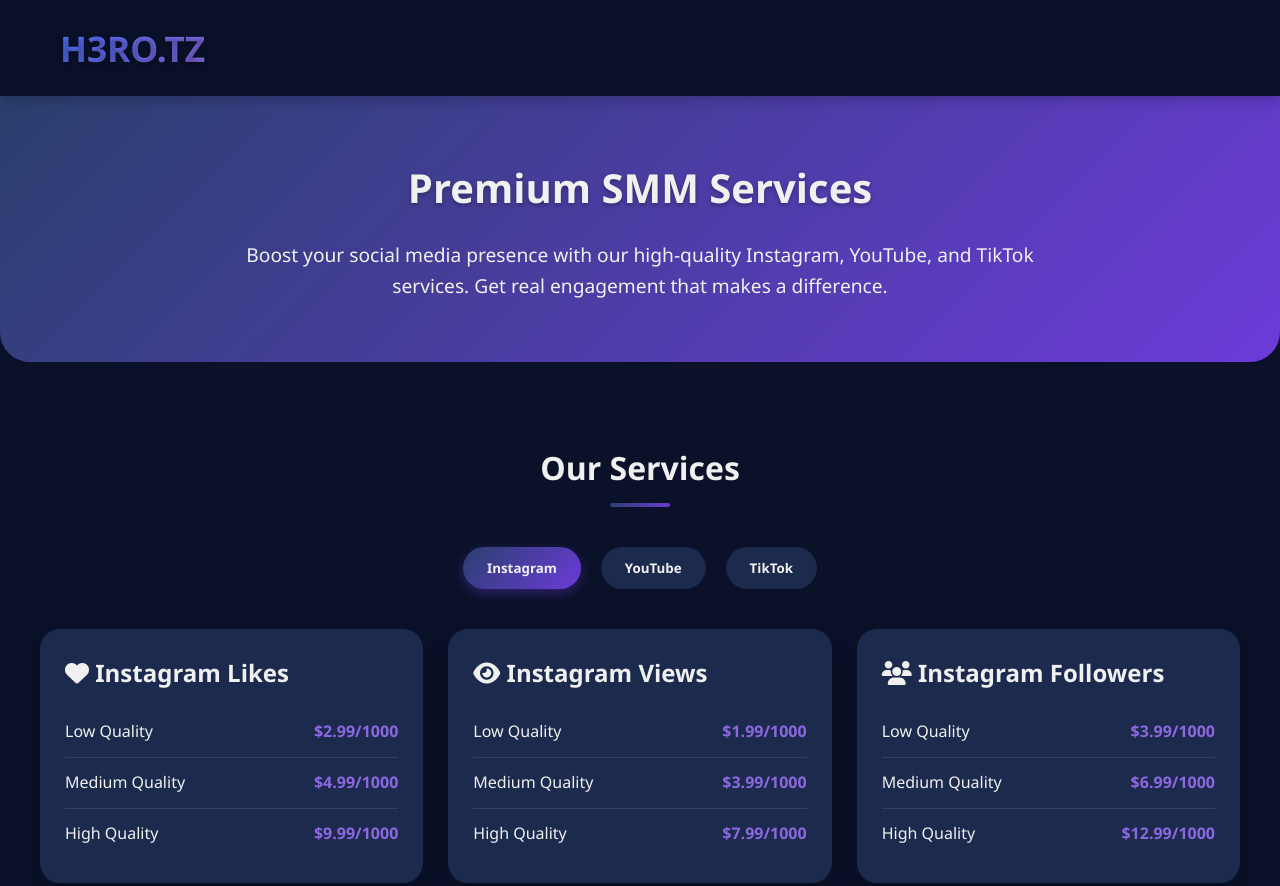
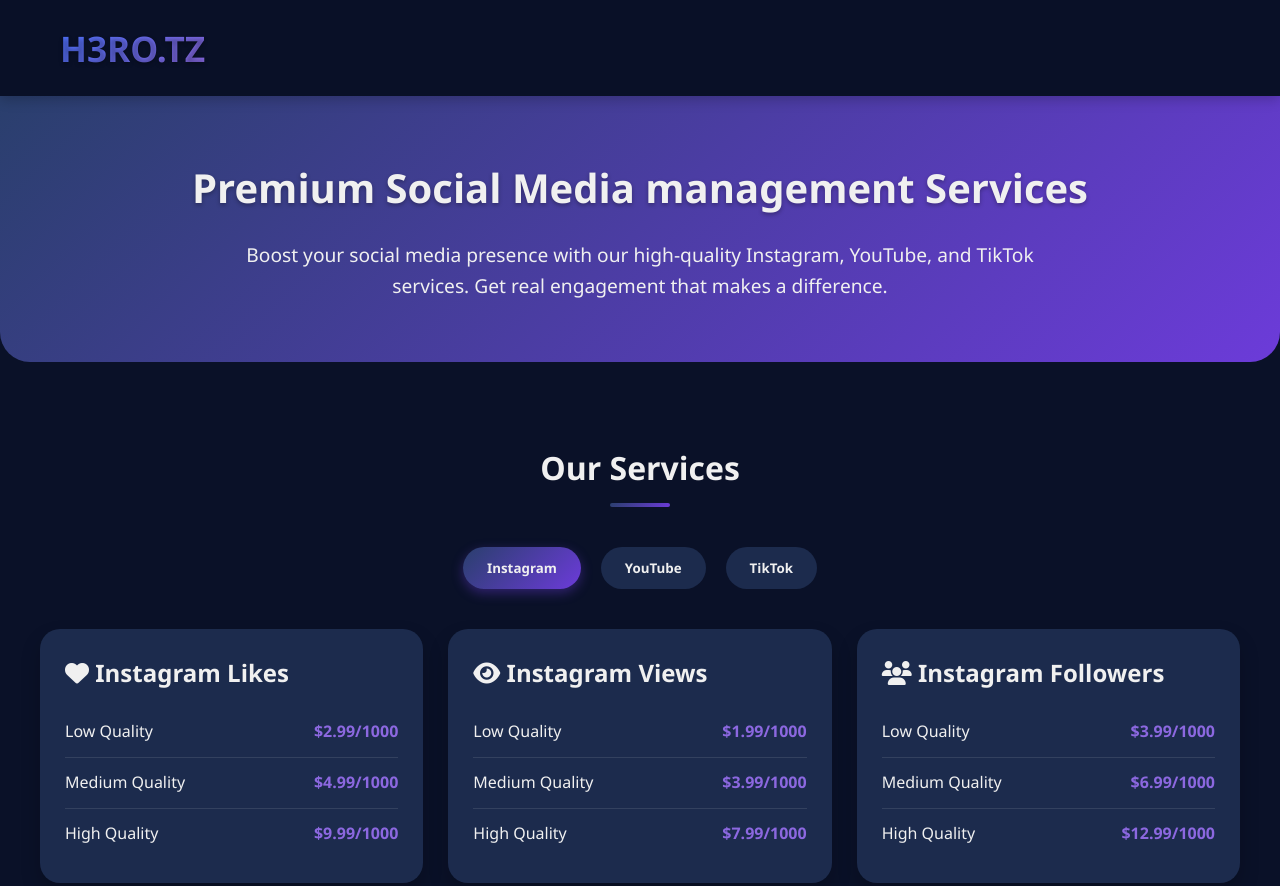
Before and after one commit to h3roTz/H3RO.TZserviceDeck, a plain HTML site: page ServiceDeck.html in a window 1280 px wide. Shown: the top 886 px of the page. Drawn offline with Linux system fonts and the light colour scheme.

Commit message:
Update ServiceDeck.html

```diff
--- a/ServiceDeck.html
+++ b/ServiceDeck.html
@@ -3,7 +3,7 @@
 <head>
     <meta charset="UTF-8">
     <meta name="viewport" content="width=device-width, initial-scale=1.0">
-    <title>H3RO.TZ - Premium SMM Services</title>
+    <title>H3RO.TZ - Premium Social networking Services</title>
     <link rel="stylesheet" href="https://cdnjs.cloudflare.com/ajax/libs/font-awesome/6.4.0/css/all.min.css">
     <style>
         :root {
@@ -286,7 +286,7 @@
     <!-- Hero Section -->
     <section class="hero">
         <div class="container">
-            <h1>Premium SMM Services</h1>
+            <h1>Premium Social Media management Services</h1>
             <p>Boost your social media presence with our high-quality Instagram, YouTube, and TikTok services. Get real engagement that makes a difference.</p>
         </div>
     </section>
```
